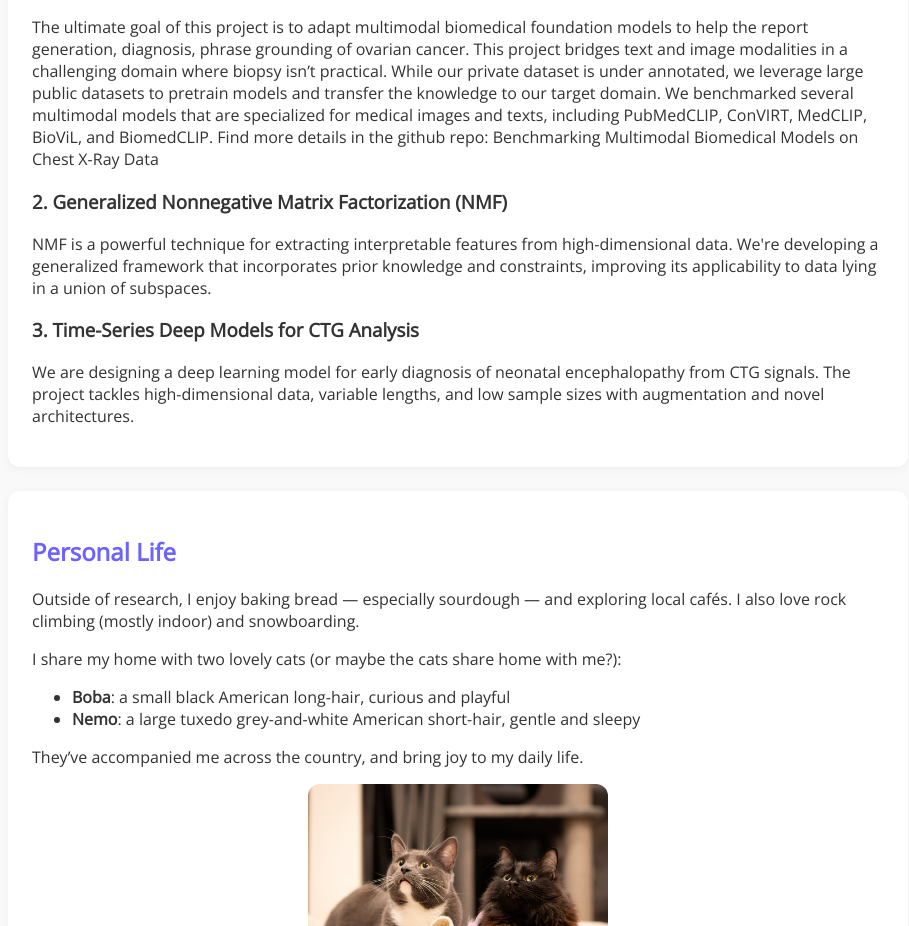
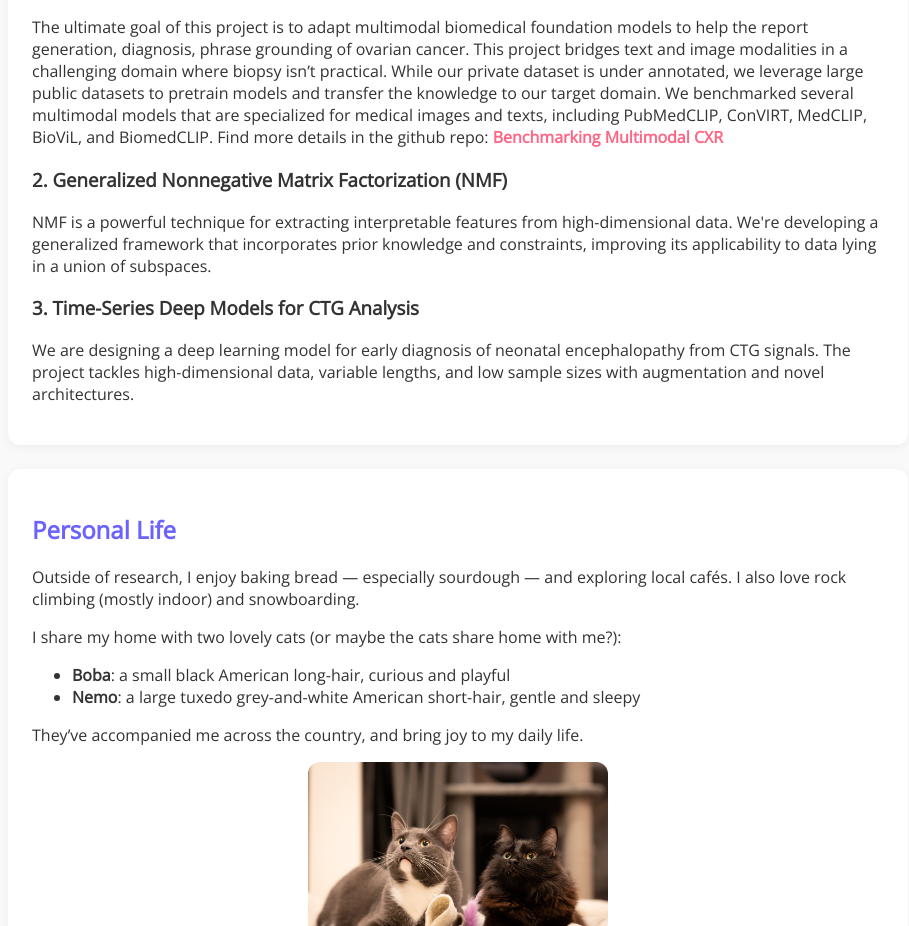
Before and after one commit to 123xrong/123xrong.github.io, a plain HTML site: page index.html in a window 1280 px wide. Shown: the part 969-1895 px from the top of the page, without its empty margins (182-1091 px from the left). Drawn offline with nearby package versions, Linux system fonts and the light colour scheme.

Commit message:
Update index.html

```diff
--- a/index.html
+++ b/index.html
@@ -44,7 +44,7 @@
       <p>
         The ultimate goal of this project is to adapt multimodal biomedical foundation models to help the report generation, diagnosis, phrase grounding of ovarian cancer. This project bridges text and image modalities in a challenging domain where biopsy isn’t practical.
         While our private dataset is under annotated, we leverage large public datasets to pretrain models and transfer the knowledge to our target domain. We benchmarked several multimodal models that are specialized for medical images and texts, including PubMedCLIP, ConVIRT, MedCLIP, BioViL, and BiomedCLIP.
-        Find more details in the github repo: <a href="https://github.com/123xrong/Benchmarking-Multimodal-CXR.git"></a>Benchmarking Multimodal Biomedical Models on Chest X-Ray Data</a>
+        Find more details in the github repo: <a href="https://github.com/123xrong/Benchmarking-Multimodal-CXR.git">Benchmarking Multimodal CXR</a>
       </p>
 
       <h3>2. Generalized Nonnegative Matrix Factorization (NMF)</h3>
```
